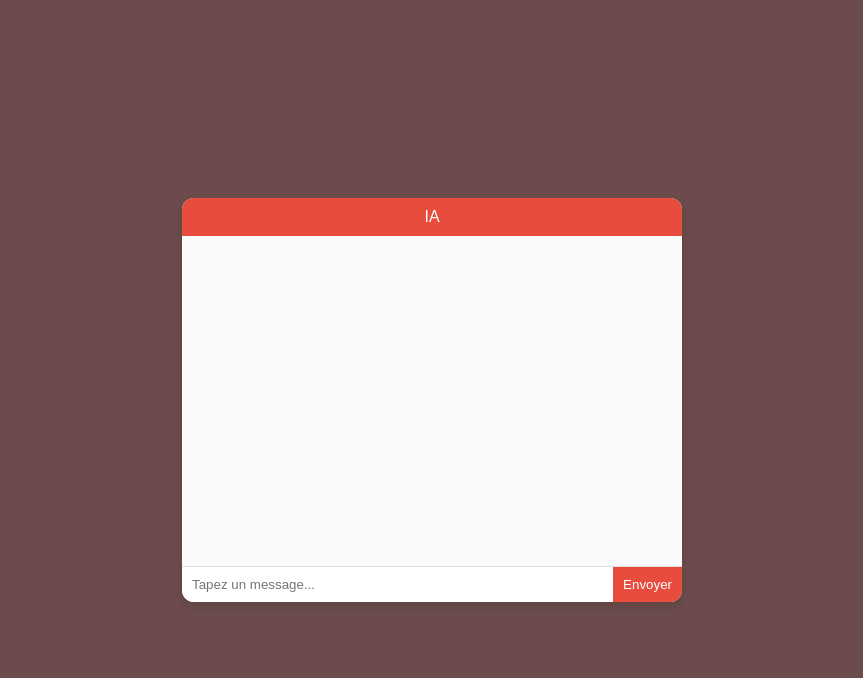
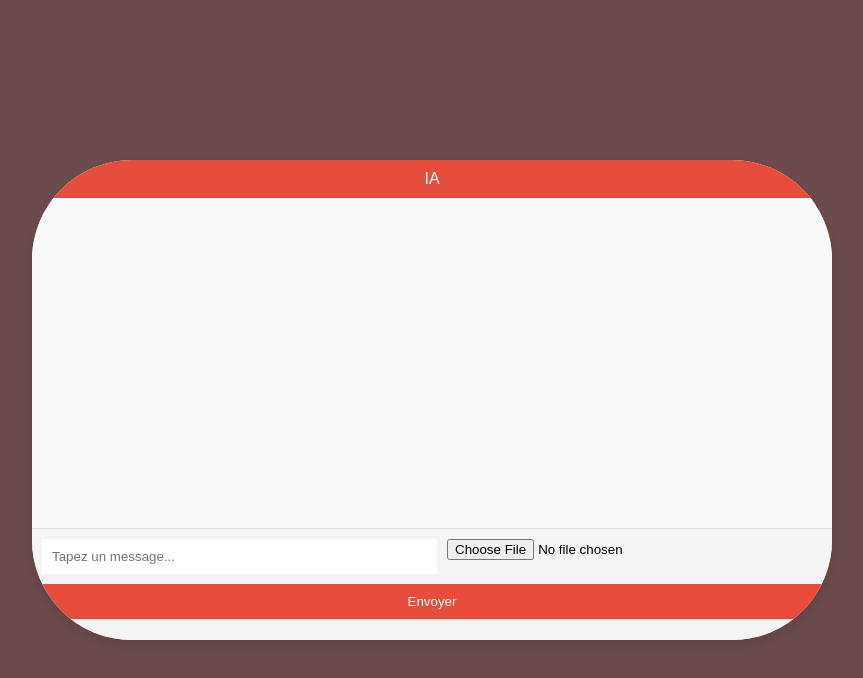
Before and after one commit to Estgaming453/IA, a plain HTML site: page index.html in a window 1280 px wide. Shown: the whole page, without its empty margins (208-1071 px from the left). Drawn offline with Linux system fonts and the light colour scheme.

Commit message:
Update index.html

```diff
--- a/index.html
+++ b/index.html
@@ -17,13 +17,14 @@
   }
   .chat-container{
     background-color: #ffff;
-    width: 90%;
-    max-width: 500px;
+    width: 100%;
+    max-width: 800px;
     box-shadow:  0 4px 8px rgb(0, 0, 0,0.1);
     border-radius: 12px;
     display: flex;
     flex-direction: column;
     overflow: hidden;
+    border-radius: 100px;
   }
   .chat-header{
     background-color: #e74c3c;
@@ -42,6 +43,7 @@
   padding:  8px 12px;
   border-radius: 8px;
   max-width: 80%;
+
 }
 .user-message{
   background-color:  #d1f7c4;
@@ -51,9 +53,14 @@
   background-color: #f1f1f1;
   align-self: flex-start;
 }
-.chat-footer{
+.chat-footer,.file-section{
  display: flex;
  border-top:  1px solid #ddd;
+ display: flex;
+  padding: 10px;
+  background-color: #f4f4f4;
+  border-top: 1px solid #ddd;
+  gap : 10px;
 }
 .chat-input{
   flex:  1;
@@ -75,6 +82,13 @@
   background-color: #c0392b;
 }
 
+
+
+.file-input, .audio-record {
+  flex: 1;
+}
+
+
 </style>
 </head>
 <body>
@@ -82,10 +96,17 @@
     <div class="chat-header">IA</div>
     <div class="chat-body" id="chat-body"></div>
     <div class="chat-footer">
+
       <input type="text" id="user-input" class="chat-input" placeholder="Tapez un message...">
+      <input type="file" class="file-input" id="file-input"> </div>
       <button class="send-button" onclick="sendMessage()">Envoyer</button>
-    </div>
+      <div class="file-section">
+
+
+
   </div>
+
+
   <script>
     const chatBody =  document.getElementById('chat-body')
     const userInput = document.getElementById('user-input')
@@ -126,11 +147,13 @@
           'tu as quel age ' :"je n'ai pas d'age",
           'tu as quel age?' :"je n'ai pas d'age",
           'coucou' : " salutt comment ça va?",
-          'coucouuu': " salut tu vas bien ? et ta journée se passe bien?"
-
+          'coucouuu': " salut tu vas bien ? et ta journée se passe bien?",
+          'je veux de l\'aide': "voici mon mail : est.gaming453@gmail.com",
+          'help' :"voici mon mail : est.gaming453@gmail.com"
 
 
       }
+
       const lowerText = text.toLowerCase()
       const response = responses[lowerText] || "Désolé , je ne comprend pas ta quetion"
       addMessage (response, 'bot')
```
